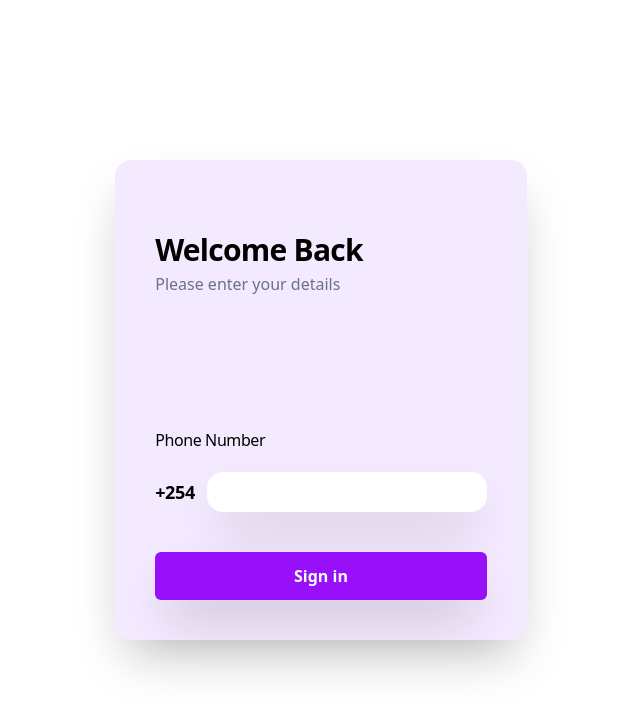
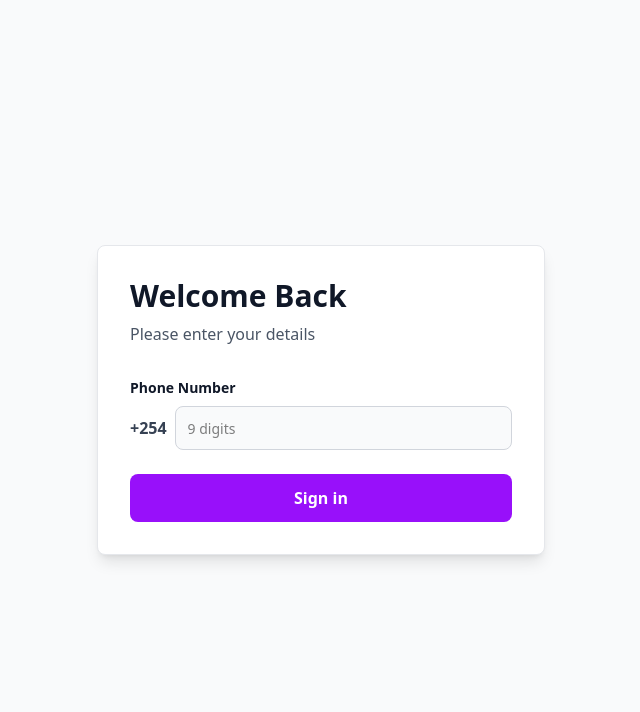
Before and after one commit to BullyDev404/youbloom-app, a React (Vite) app: page / in a window 1280 px wide. Shown: the top 712 px of the page, without its empty margins (319-959 px from the left). Built offline with nearby package versions, Linux system fonts and the light colour scheme.

Commit message:
style: adjust login page styling

```diff
--- a/src/pages/Login.jsx
+++ b/src/pages/Login.jsx
@@ -10,9 +10,7 @@ function Login() {
   const navigate = useNavigate();
 
   function onSubmit(data) {
-    console.log("submitted", data);
     if (Number(data.phone) === phone) {
-      console.log("success");
       toast.success("Login successful");
       login();
       navigate("/home");
@@ -22,31 +20,24 @@ function Login() {
   }
 
   return (
-    <div className="h-screen flex justify-center items-center">
-      <div className="bg-purple-200/50 rounded-2xl shadow-2xl flex flex-col w-fit p-10 h-120 justify-between pt-18">
-        <div className="flex flex-col gap-1">
-          <h1 className="text-3xl font-semibold tracking-tight">
-            Welcome Back
-          </h1>
-          <p className="text-base text-gray-500">Please enter your details</p>
+    <div className="min-h-screen flex justify-center items-center bg-gray-50 px-4">
+      <div className="bg-white rounded-lg shadow-lg flex flex-col gap-8 w-full max-w-md p-8 border border-gray-200">
+        <div className="flex flex-col gap-2">
+          <h1 className="text-3xl font-bold text-gray-900">Welcome Back</h1>
+          <p className="text-base text-gray-600">Please enter your details</p>
         </div>
 
-        <form
-          className="flex flex-col justify-around "
-          onSubmit={handleSubmit(onSubmit)}
-        >
-          <label
-            className="text-md tracking-tight flex flex-col gap-5"
-            htmlFor="phone-number"
-          >
-            <p>Phone Number</p>
-            <span className="flex gap-3 items-center">
-              <p className="text-lg font-semibold">+254</p>
+        <form className="flex flex-col gap-6" onSubmit={handleSubmit(onSubmit)}>
+          <label className="flex flex-col gap-2" htmlFor="phone-number">
+            <p className="text-sm font-semibold text-gray-900">Phone Number</p>
+            <div className="flex gap-2 items-center">
+              <p className="text-base font-semibold text-gray-700">+254</p>
 
               <input
-                className="rounded-2xl h-10 w-70 focus:ring focus:border-purple-600 bg-white shadow-2xl p-3 "
+                className="flex-1 rounded-lg h-11 focus:outline-none focus:ring-2 focus:ring-purple-500 bg-gray-50 border border-gray-300 p-3 text-sm"
                 id="phone"
                 type="text"
+                placeholder="9 digits"
                 {...register("phone", {
                   required: "Please input your phone number",
                   pattern: {
@@ -55,15 +46,17 @@ function Login() {
                   },
                 })}
               />
-            </span>
+            </div>
             {errors?.phone?.message && (
-              <p className="text-red-500">{errors.phone.message}</p>
+              <p className="text-red-500 text-sm mt-1">
+                {errors.phone.message}
+              </p>
             )}
           </label>
 
           <button
             type="submit"
-            className="mt-10 bg-purple-600 text-white rounded-md py-3 px-6 font-semibold shadow-2xl hover:bg-purple-500/90 cursor-pointer mx-auto w-full"
+            className="bg-purple-600 text-white rounded-lg py-3 px-6 font-semibold hover:bg-purple-700 transition w-full text-base"
           >
             Sign in
           </button>
@@ -73,4 +66,5 @@ function Login() {
   );
 }
 
+
 export default Login;
```
